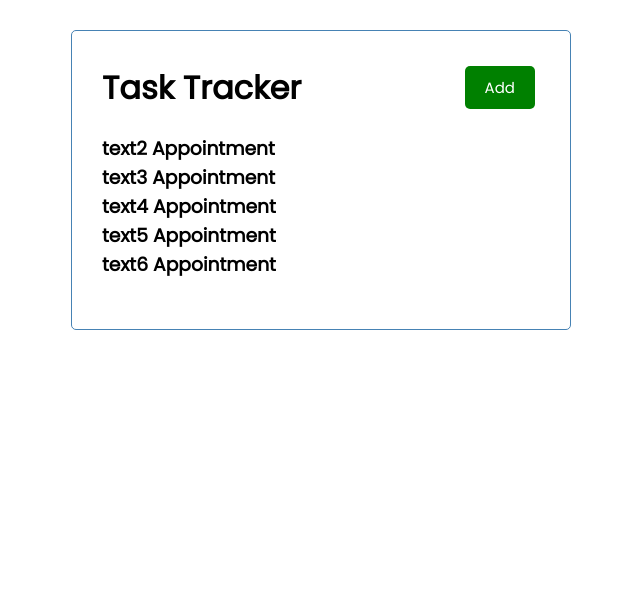
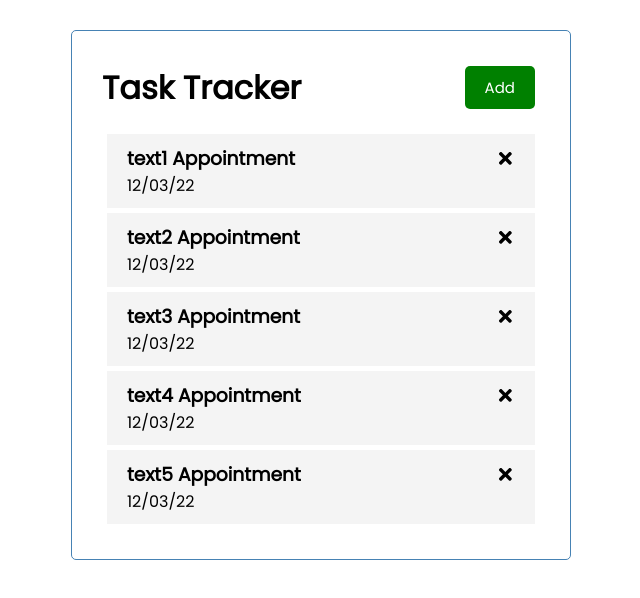
Before and after one commit to Fadaka/Task-manager-app, a React (Create React App) app: page / in a window 1280 px wide. Shown: the top 598 px of the page, without its empty margins (319-959 px from the left). Built offline with nearby package versions, Linux system fonts and the light colour scheme.

Commit message:
added seperation of tasks implemented use state, also used x-icons

```diff
--- a/package.json
+++ b/package.json
@@ -6,8 +6,11 @@
     "@testing-library/jest-dom": "^5.16.2",
     "@testing-library/react": "^12.1.2",
     "@testing-library/user-event": "^13.5.0",
+    "i": "^0.3.7",
+    "icons": "^1.0.0",
     "react": "^17.0.2",
     "react-dom": "^17.0.2",
+    "react-icons": "^4.3.1",
     "react-scripts": "5.0.0",
     "web-vitals": "^2.1.4"
   },
--- a/src/App.js
+++ b/src/App.js
@@ -1,13 +1,46 @@
 import React from 'react'
 import Header from './components/Header'
 import Tasks from './components/Tasks'
+import { useState } from 'react'
 
-function App() {
 
+const App = () => {
+  const [tasks, setTasks] = useState([
+    {
+    id: 1,
+    text: 'text1 Appointment',
+    date:'12/03/22',
+    reminder: true
+  },
+  {
+    id: 2,
+    text: 'text2 Appointment',
+    date:'12/03/22',
+    reminder: false
+  },
+  {
+    id: 3,
+    text: 'text3 Appointment',
+    date:'12/03/22',
+    reminder: false
+  },
+  {
+    id: 4,
+    text: 'text4 Appointment',
+    date:'12/03/22',
+    reminder: true
+  },
+  {
+    id: 5,
+    text: 'text5 Appointment',
+    date:'12/03/22',
+    reminder: false
+  }
+])
   return(
     <div className= 'container'>
       <Header/>
-      <Tasks/>
+      <Tasks tasks={tasks}/>
     </div>
   )
 }
--- /dev/null
+++ b/src/components/Task.js
@@ -0,0 +1,12 @@
+import { FaTimes } from 'react-icons/fa'
+
+const Task = ({ task }) => {
+    return (
+        <div className= 'task'>
+            <h3>{task.text} <FaTimes style={{cursor: 'pointer'}}/></h3>
+            <p>{task.date}</p>
+        </div>
+    )
+}
+
+export default Task
--- a/src/components/Tasks.js
+++ b/src/components/Tasks.js
@@ -1,43 +1,12 @@
 import React from 'react'
+import Task from './Task'
 import { useState } from 'react'
 
-
-const tasks = [{
-    id: 1,
-    text: 'text2 Appointment',
-    day:'12/03/22',
-    reminder: true
-},
-{
-    id: 1,
-    text: 'text3 Appointment',
-    day:'12/03/22',
-    reminder: false
-},
-{
-    id: 1,
-    text: 'text4 Appointment',
-    day:'12/03/22',
-    reminder: false
-},
-{
-    id: 1,
-    text: 'text5 Appointment',
-    day:'12/03/22',
-    reminder: true
-},
-{
-    id: 1,
-    text: 'text6 Appointment',
-    day:'12/03/22',
-    reminder: false
-}]
-
-const Tasks = () => {
+const Tasks = ({ tasks }) => {
   return (
     <>
     {tasks.map((task) => (
-        <h3>{task.text}</h3>
+        <Task key={task.id} task = {task} />
     ))}
     </>
   )
```
Also changed, not shown: 1 other file (tests, documents, lock files or other folders).
